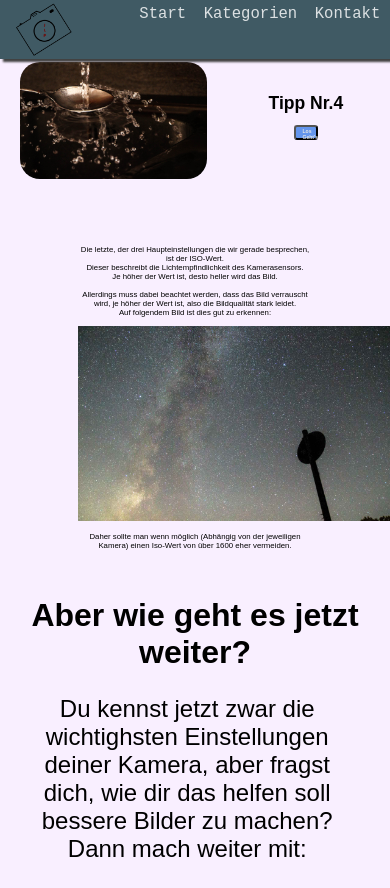
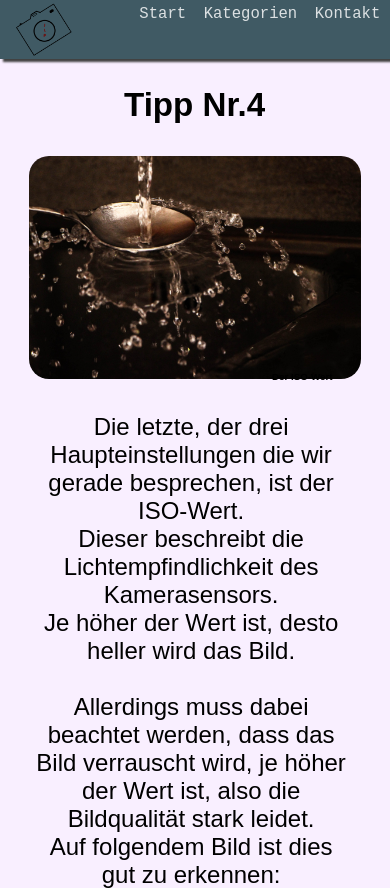
Before and after one commit to Fotografieren-Lernen/Fotografieren-Lernen.github.io, a plain HTML site: page tipps2.html in a window 390 px wide. Shown: the top 888 px of the page. Drawn offline with Linux system fonts and the light colour scheme.

Commit message:
responsive tipps2

```diff
--- a/index.css
+++ b/index.css
@@ -200,24 +200,45 @@ hr{
         right: 20vw;
         font-size: 8.5vw;
     }
-    .city{
+    .header2{
+        position: absolute;
+        top: 15vw;
+        right: 32vw;
+        font-size: 8.5vw;
+    }
+    .topImage{
         margin-left: 0vw;
         margin-top: 50vw;
+        width: 85vw;
+        border-radius: 20px;
+    }
+    .topImage2{
+        margin-left: 0vw;
+        margin-top: 40vw;
         width: 85vw;
         border-radius: 20px;
     }
     .startButton{
         opacity: 0;
     }
+    .startButton2{
+        opacity: 0;
+    }
     .text1{
         width: 80vw;
-        margin-left: 8vw;
+        margin-left: 9vw;
         font-size: x-large;
     }
     .text2{
         width: 80vw;
-        margin-left: 8vw;
+        margin-left: 9vw;
         font-size: x-large;
+    }
+    .text3{
+        width: 80vw;
+        margin-left: 9vw;
+        font-size: x-large;
+        margin-top: 0vw;;
     }
     .tipp{
         font-size: 10vw;
--- a/tipps2.html
+++ b/tipps2.html
@@ -17,7 +17,7 @@
             <a href="index.html"> Start</a>
         </div>
 
-        <img src="spoon.jpg" class="spoon">
+        <img src="spoon.jpg" class="topImage2">
 
         <h2 class="header2">Tipp Nr.4 <br></h2>
         <h4 class="tippsHeader">Der ISO-Wert</h4><br>
```
Also changed, not shown: index.html (+1 -1 lines).
